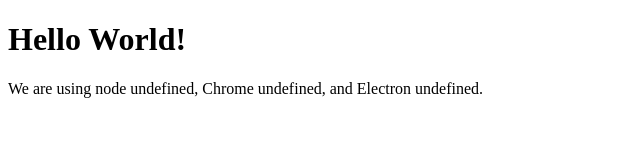
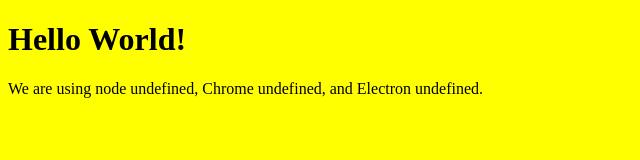
Before and after one commit to trippytango/sicret, an Electron app: page src/index.html in a window 800 px wide. Shown: the whole page, without its empty margins (0-640 px from the left). Drawn offline with nearby package versions, Linux system fonts and the light colour scheme; files that its build step writes are made by us from their sources; files whose address does not match are found by name.

Commit message:
Set up foundations for script tags and stylesheets.

```diff
--- a/src/index.html
+++ b/src/index.html
@@ -3,9 +3,15 @@
   <head>
     <meta charset="UTF-8">
     <title>Hello World!</title>
+    <!--Libraries-->
     <script src="libraries/angular.js"></script>
     <script src="libraries/angular-ui-router.js"></script>
     <script src="libraries/lodash.js"></script>
+
+    <!--Javascript-->
+
+    <!--CSS-->
+    <link rel="stylesheet" href="shared/shared.css" />
   </head>
   <body class="shared">
     <h1>Hello World!</h1>
```
